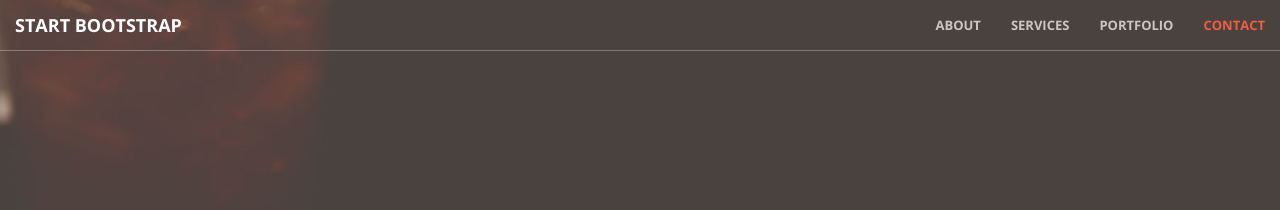
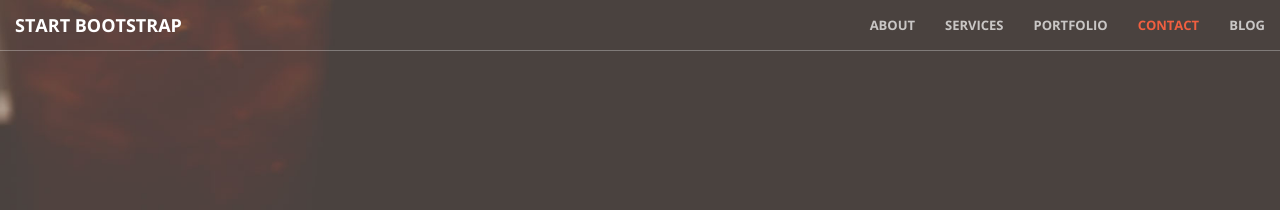
Before and after one commit to johnbotica/cloudcannon-test, a Jekyll site: the page built from index.html, in a window 1280 px wide. Shown: the top 210 px of the page. Built offline with Jekyll 4.4.1, drawn with Linux system fonts in a browser that asks for light colours.

Commit message:
Updated '/_layouts/default.html' via CloudCannon

```diff
--- a/_layouts/default.html
+++ b/_layouts/default.html
@@ -64,6 +64,9 @@
                     <li>
                         <a class="page-scroll" href="#contact">Contact</a>
                     </li>
+                    <li>
+                        <a class="page-scroll" href="/blog.html">Blog</a>
+                    </li>
                 </ul>
             </div>
             <!-- /.navbar-collapse -->
```
